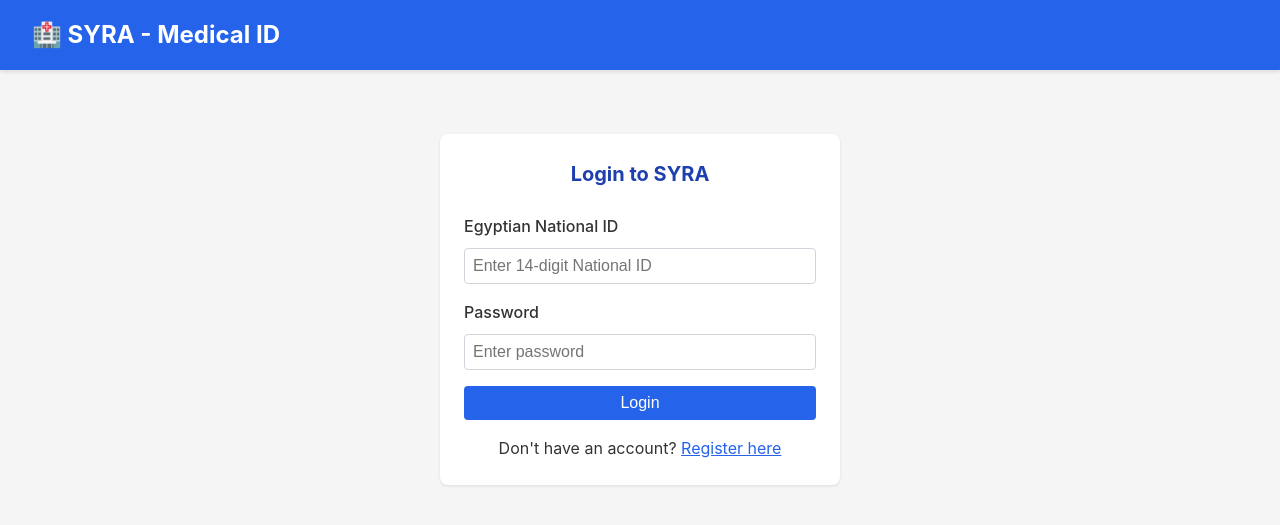
After one commit to kedwani/test, a Django app: page / in a window 1280 px wide. The commit adds this page. Shown: the top 525 px of the page. Run offline with Django 5.2, Linux system fonts and the light colour scheme.

Commit message:
Add login/register templates and account views for SYRA Medical ID platform
- Created login.html and register.html templates with Egyptian National ID fields
- Updated accounts/urls.py with template view routes
- Updated accounts/views.py with login/register view logic
- Updated syra/urls.py to include accounts URLs
- Updated base.html with SYRA branding and navigation
- Added database migrations for accounts and profiles apps

```diff
--- a/accounts/urls.py
+++ b/accounts/urls.py
@@ -1,11 +1,17 @@
 """URL configuration for the Accounts API."""
 from django.urls import path
 from rest_framework_simplejwt.views import TokenRefreshView
-from .views import RegisterView, login_view, profile_view
+from . import views
 
 urlpatterns = [
-    path('register/', RegisterView.as_view(), name='register'),
-    path('login/', login_view, name='login'),
+    # API endpoints
+    path('register/', views.RegisterView.as_view(), name='register'),
+    path('login/', views.login_view, name='api-login'),
     path('token/refresh/', TokenRefreshView.as_view(), name='token_refresh'),
-    path('profile/', profile_view, name='profile'),
+    path('profile/', views.profile_view, name='profile'),
+
+    # Template views
+    path('', views.login_template_view, name='login'),
+    path('register/', views.register_template_view, name='register-template'),
+    path('logout/', views.logout_view, name='logout'),
 ]
--- a/accounts/views.py
+++ b/accounts/views.py
@@ -1,14 +1,108 @@
 """Views for the Accounts app."""
+from django.shortcuts import render, redirect
+from django.contrib.auth import authenticate, login, logout
+from django.contrib.auth.decorators import login_required
+from django.contrib import messages
 from rest_framework import status, generics
 from rest_framework.decorators import api_view, permission_classes
 from rest_framework.permissions import AllowAny, IsAuthenticated
 from rest_framework.response import Response
 from rest_framework_simplejwt.tokens import RefreshToken
-from django.contrib.auth import authenticate, get_user_model
+from django.contrib.auth import get_user_model
 
 from .serializers import SyraUserSerializer, RegisterSerializer, LoginSerializer
 
 User = get_user_model()
+
+
+# ==================== Template Views ====================
+
+def login_template_view(request):
+    """HTML login page."""
+    if request.user.is_authenticated:
+        return redirect('dashboard')
+
+    if request.method == 'POST':
+        national_id = request.POST.get('national_id')
+        password = request.POST.get('password')
+
+        try:
+            user_obj = User.objects.get(national_id=national_id)
+            user = authenticate(username=user_obj.username, password=password)
+
+            if user is not None:
+                login(request, user)
+                next_url = request.GET.get('next', 'dashboard')
+                return redirect(next_url)
+            else:
+                messages.error(request, 'Invalid National ID or password.')
+        except User.DoesNotExist:
+            messages.error(request, 'Invalid National ID or password.')
+
+    return render(request, 'accounts/login.html')
+
+
+def register_template_view(request):
+    """HTML registration page."""
+    if request.user.is_authenticated:
+        return redirect('dashboard')
+
+    if request.method == 'POST':
+        username = request.POST.get('username')
+        email = request.POST.get('email')
+        national_id = request.POST.get('national_id')
+        password = request.POST.get('password')
+        password_confirm = request.POST.get('password_confirm')
+        first_name = request.POST.get('first_name', '')
+        last_name = request.POST.get('last_name', '')
+        phone_number = request.POST.get('phone_number', '')
+
+        # Validation
+        errors = []
+
+        if password != password_confirm:
+            errors.append('Passwords do not match.')
+
+        if len(password) < 8:
+            errors.append('Password must be at least 8 characters.')
+
+        if not national_id or len(national_id) != 14 or not national_id.isdigit():
+            errors.append('National ID must be exactly 14 digits.')
+
+        if User.objects.filter(national_id=national_id).exists():
+            errors.append('This National ID is already registered.')
+
+        if User.objects.filter(username=username).exists():
+            errors.append('Username already exists.')
+
+        if errors:
+            for error in errors:
+                messages.error(request, error)
+        else:
+            # Create user
+            user = User.objects.create_user(
+                username=username,
+                email=email,
+                national_id=national_id,
+                password=password,
+                first_name=first_name,
+                last_name=last_name,
+                phone_number=phone_number
+            )
+            messages.success(request, 'Registration successful! Please login.')
+            return redirect('login')
+
+    return render(request, 'accounts/register.html')
+
+
+def logout_view(request):
+    """Logout and redirect to login."""
+    logout(request)
+    messages.success(request, 'You have been logged out.')
+    return redirect('login')
+
+
+# ==================== API Views ====================
 
 
 class RegisterView(generics.CreateAPIView):
--- a/syra/urls.py
+++ b/syra/urls.py
@@ -8,7 +8,8 @@ urlpatterns = [
     path('admin/', admin.site.urls),
     path('api/accounts/', include('accounts.urls')),
     path('api/profiles/', include('profiles.urls')),
-    path('', include('profiles.template_urls')),
+    path('', include('accounts.urls')),  # Login, register, logout templates
+    path('', include('profiles.template_urls')),  # Dashboard and profile templates
 ]
 
 if settings.DEBUG:
--- /dev/null
+++ b/templates/accounts/login.html
@@ -0,0 +1,35 @@
+{% extends 'base.html' %}
+
+{% block title %}Login - SYRA{% endblock %}
+
+{% block content %}
+<div style="max-width: 400px; margin: 4rem auto;">
+    <div class="card">
+        <h2 style="text-align: center; margin-bottom: 1.5rem;">Login to SYRA</h2>
+
+        <form method="post">
+            {% csrf_token %}
+
+            <div class="form-group">
+                <label for="national_id">Egyptian National ID</label>
+                <input type="text" id="national_id" name="national_id"
+                       placeholder="Enter 14-digit National ID"
+                       required maxlength="14" pattern="\d{14}">
+            </div>
+
+            <div class="form-group">
+                <label for="password">Password</label>
+                <input type="password" id="password" name="password"
+                       placeholder="Enter password" required>
+            </div>
+
+            <button type="submit" class="btn" style="width: 100%;">Login</button>
+        </form>
+
+        <p style="text-align: center; margin-top: 1rem;">
+            Don't have an account?
+            <a href="{% url 'register-template' %}" style="color: #2563eb;">Register here</a>
+        </p>
+    </div>
+</div>
+{% endblock %}
--- a/templates/base.html
+++ b/templates/base.html
@@ -132,6 +132,7 @@
         <a href="{% url 'medications' %}">Medications</a>
         <a href="{% url 'contacts' %}">Emergency Contacts</a>
         <a href="{% url 'events' %}">Medical History</a>
+        <a href="{% url 'logout' %}" style="float: right;">Logout</a>
     </nav>
     {% endif %}
     <main>
```
Also changed, not shown: templates/accounts/register.html (added, +73 -0 lines), .kilocode/rules/memory-bank/context.md, accounts/migrations/0001_initial.py (added), profiles/migrations/0001_initial.py (added).
